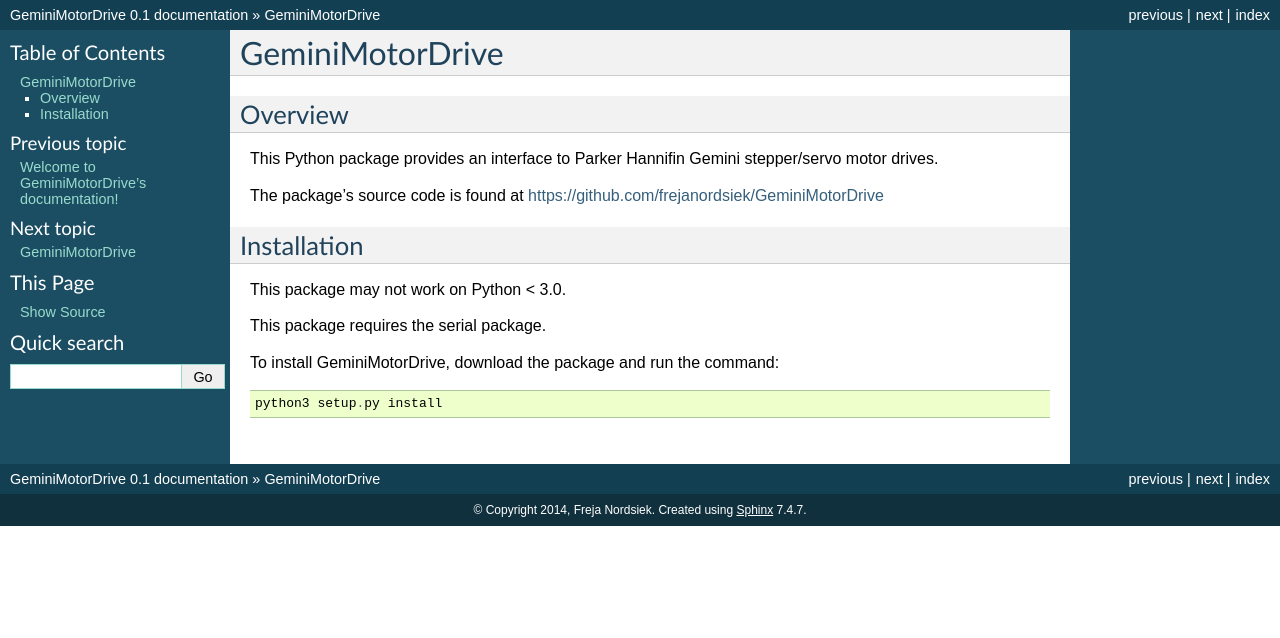
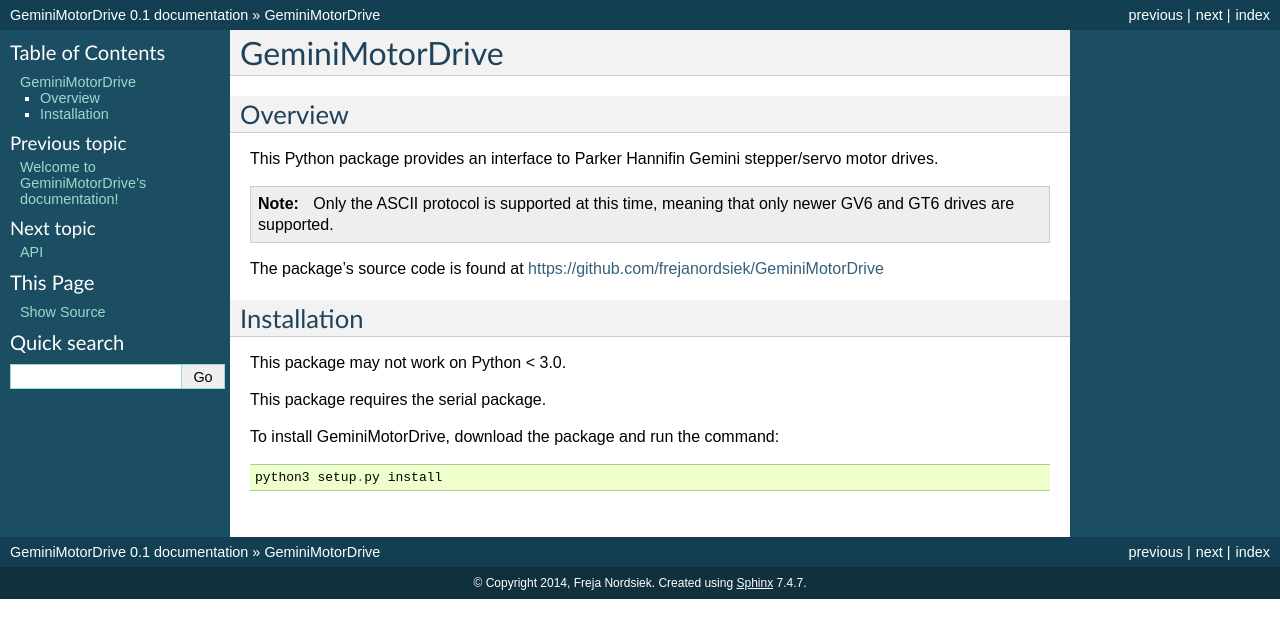
Before and after one commit to frejanordsiek/GeminiMotorDrive, a Sphinx documentation site: the page built from doc/source/information.rst, in a window 1280 px wide. Shown: the top 638 px of the page. Built offline with Sphinx 7.4.7, drawn with Linux system fonts in a browser that asks for light colours; formulas are drawn with MathJax 3.

Commit message:
Fixed documentation.

```diff
--- a/README.rst
+++ b/README.rst
@@ -4,7 +4,7 @@ Overview
 This Python package provides an interface to Parker Hannifin Gemini
 stepper/servo motor drives.
 
-.. note
+.. note::
 
    Only the ASCII protocol is supported at this time, meaning that only
    newer GV6 and GT6 drives are supported.
--- a/doc/source/api.rst
+++ b/doc/source/api.rst
@@ -1,5 +1,5 @@
-GeminiMotorDrive
-================
+API
+===
 
 .. currentmodule:: GeminiMotorDrive
 
```
